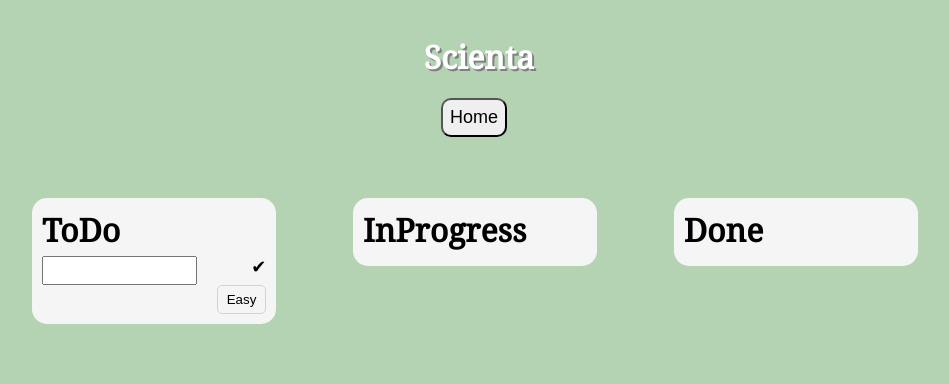
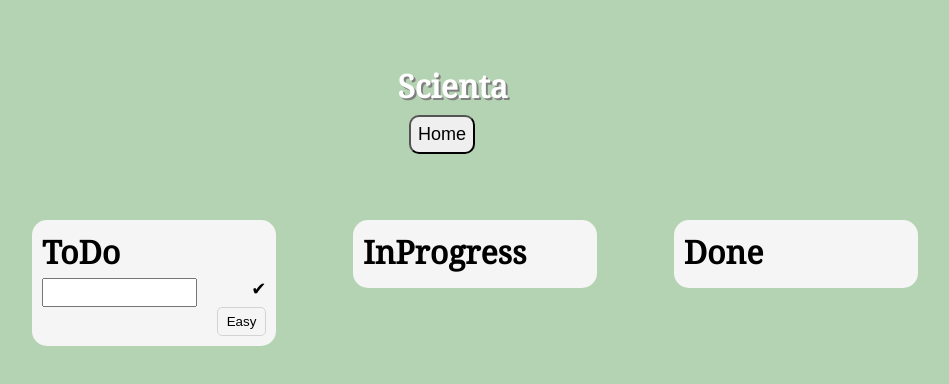
Before and after one commit to Suicidal-Cat/Scienta, a plain HTML site: page toDoList.html in a window 1280 px wide. Shown: the whole page, without its empty margins (165-1114 px from the left). Drawn offline with Linux system fonts and the light colour scheme.

Commit message:
isto neke male izmene

```diff
--- a/css/cards.css
+++ b/css/cards.css
@@ -35,7 +35,8 @@ h1{
 
 .buttons{
     width: 180%;
-    text-align: center;
+    margin-left: 50%;
+    transform: translateX(-50%);
 }
 
 .unutrasnjost{
@@ -46,7 +47,7 @@ h1{
     width: 180px;
     padding: 15px;
     align-content: center;
-    margin-left: 38.5%;
+    margin: 0 auto;
 }
 
 .container{
--- a/css/style.css
+++ b/css/style.css
@@ -30,6 +30,18 @@ body{
 .kartica:not(:last-child){
     margin-right: 8%;
 }
+.naslov{
+    width: 96.5%;
+    position: relative;
+    height: 100px;
+    text-align: center;
+}
+#naslov{
+    position: absolute;
+    top: 50%;
+    left: 50%;
+    transform: translate(-50%, -50%);
+}
 h1{
     margin-bottom: 5px;
 }
@@ -52,6 +64,7 @@ h1{
 }
 #home{
     transition: all 1.2 ease-in;
+    margin-right: 50%;
 }
 #home:hover{
     background-image: linear-gradient(to right, #25aae1, #40e495, #30dd8a, #2bb673);
--- a/toDoList.html
+++ b/toDoList.html
@@ -9,8 +9,8 @@
     <link rel="icon" type="image/x-icon" href="css/favicon.ico">
   </head>
   <body>
-    <h1 style="color: white; margin-left: 46%; margin-top: 35px; text-shadow: gray 2px 2px;">Scienta</h1>
-    <button id="home" style="margin-right: 47.5%; margin-top: 15px; font-size: large; padding: 7px; border-radius: 10px;" onclick="goHome()">Home</button>
+   <div class="naslov"> <h1 id="naslov" style="color: white; margin-top: 35px; text-shadow: gray 2px 2px;">Scienta</h1></div>
+    <button id="home" style="margin-top: 15px; font-size: large; padding: 7px; border-radius: 10px;" onclick="goHome()">Home</button>
     <div class="container">
       <div class="kartica">
         <h1>ToDo</h1>
```
Also changed, not shown: css/index.css (+6 -1 lines), flashCards.html (+1 -1 lines), index.html (+1 -1 lines).
